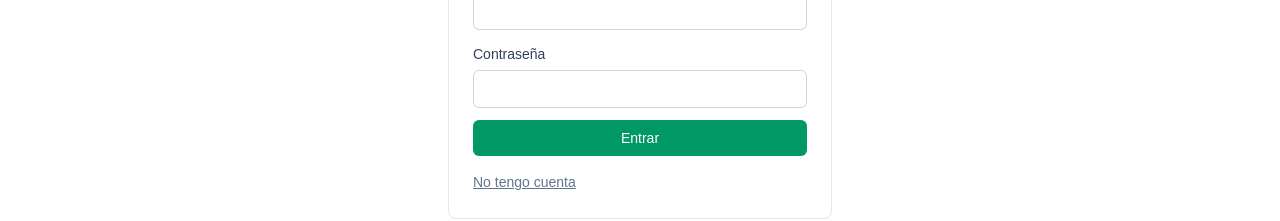
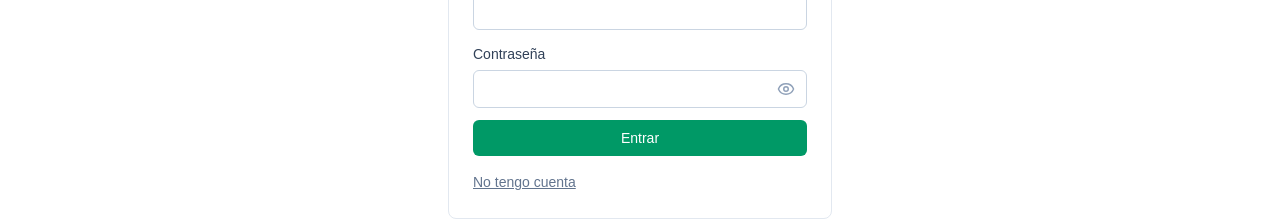
Before and after one commit to jomapconsultores/contableMAP, a Next.js app: page /login in a window 1280 px wide. Shown: the part 274-495 px from the top of the page. Built offline with nearby package versions, Linux system fonts and the light colour scheme.

Commit message:
Login: boton para mostrar u ocultar la contrasena

```diff
--- a/src/app/login/page.tsx
+++ b/src/app/login/page.tsx
@@ -3,6 +3,7 @@
 import { useState } from "react";
 import { useRouter, useSearchParams } from "next/navigation";
 import { Suspense } from "react";
+import { Eye, EyeOff } from "lucide-react";
 import { supabaseBrowser } from "@/lib/supabase/client";
 
 function Formulario() {
@@ -10,6 +11,7 @@ function Formulario() {
   const params = useSearchParams();
   const [email, setEmail] = useState("");
   const [clave, setClave] = useState("");
+  const [verClave, setVerClave] = useState(false);
   const [modo, setModo] = useState<"entrar" | "registrar">("entrar");
   const [mensaje, setMensaje] = useState<string | null>(null);
   const [error, setError] = useState<string | null>(null);
@@ -69,15 +71,28 @@ function Formulario() {
 
         <label className="block">
           <span className="text-sm text-slate-700">Contraseña</span>
+          <div className="relative mt-1">
             <input
-            type="password"
+              type={verClave ? "text" : "password"}
               required
               minLength={8}
               autoComplete={modo === "entrar" ? "current-password" : "new-password"}
               value={clave}
               onChange={(e) => setClave(e.target.value)}
-            className="mt-1 w-full rounded-md border border-slate-300 px-3 py-2 text-sm outline-none focus:border-emerald-500"
+              className="w-full rounded-md border border-slate-300 py-2 pl-3 pr-10 text-sm outline-none focus:border-emerald-500"
             />
+            <button
+              type="button"
+              onClick={() => setVerClave(!verClave)}
+              // Sin `type="button"` este control enviaría el formulario.
+              aria-label={verClave ? "Ocultar contraseña" : "Mostrar contraseña"}
+              aria-pressed={verClave}
+              title={verClave ? "Ocultar contraseña" : "Mostrar contraseña"}
+              className="absolute inset-y-0 right-0 flex items-center rounded-r-md px-3 text-slate-400 transition-colors hover:text-slate-700 focus:outline-none focus-visible:text-emerald-600"
+            >
+              {verClave ? <EyeOff size={18} aria-hidden /> : <Eye size={18} aria-hidden />}
+            </button>
+          </div>
         </label>
 
         {error && (
```
Lines whose indentation alone changed are shown as unchanged.
